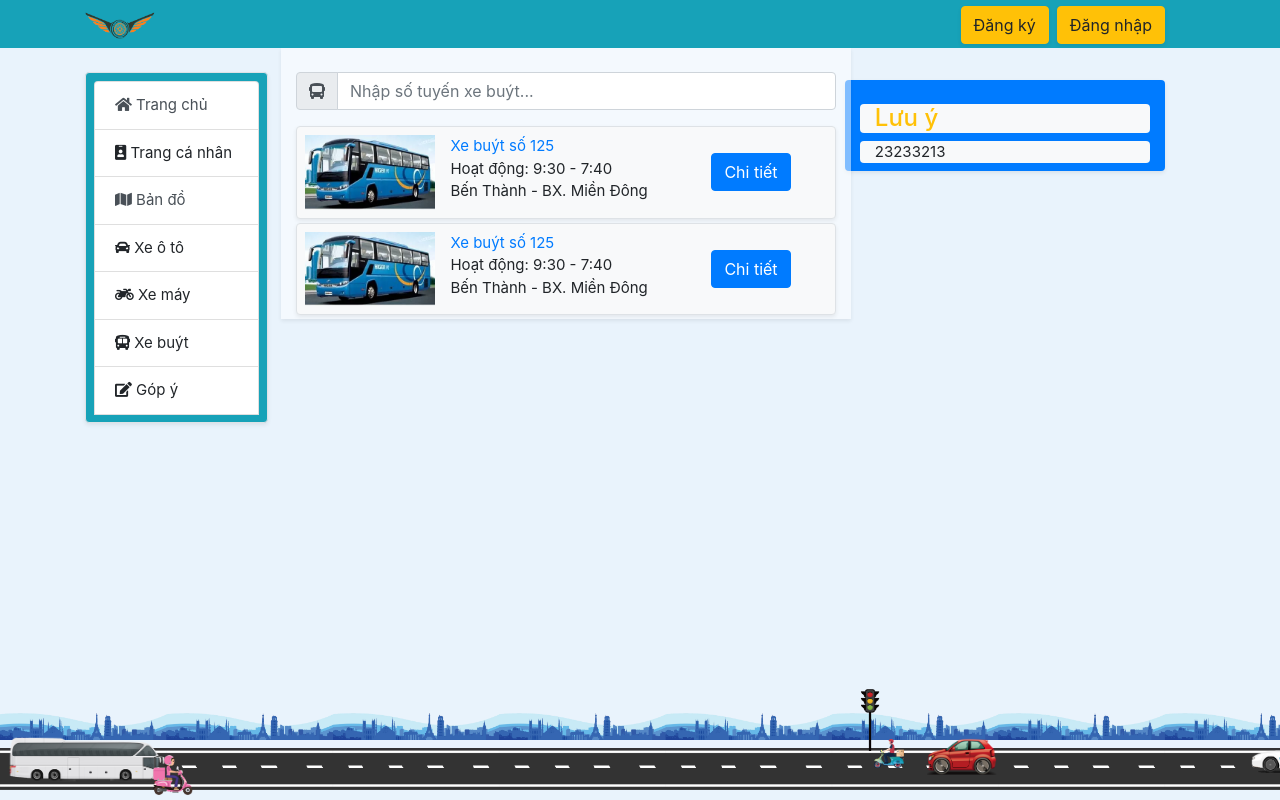
After one commit to noname2103/giaothong, a Laravel app: page /bussearch in a window 1280 px wide. The commit adds this page. Run offline with Laravel 8, Linux system fonts and the light colour scheme; some libraries are stand-ins or nearby versions.

Commit message:
xebus
xebus

```diff
--- a/app/Http/Controllers/UserController.php
+++ b/app/Http/Controllers/UserController.php
@@ -181,4 +181,9 @@ class UserController extends Controller
 
         return "Cám ơn bạn đã thông báo tình hình giao thông!";
     }
+    // Trang tra cuu tuyen xe buyt
+    public function BusSearch()
+    {
+        return view('users.bus.bussearch');
+    }
 }
--- /dev/null
+++ b/resources/views/users/bus/bussearch.blade.php
@@ -0,0 +1,38 @@
+@extends('users.layout.navbar')
+
+@section('content')
+
+<div class="mt-5 pt-4 col-12 col-sm-12 col-lg-6 newfeed ml-sm-0 shadow-sm" style="background-color: rgba(255, 255, 255, 0.5);">
+
+    <div class="">
+        <div class="input-group mb-3">
+            <div class="input-group-prepend">
+              <span class="input-group-text"><i class="fas fa-bus"></i></span>
+          </div>
+          <input type="text" class="form-control" placeholder="Nhập số tuyến xe buýt...">
+      </div>
+  </div>
+  <div>
+    <div class="bg-light rounded row shadow-sm border p-2 m-0 mb-1">
+        <div class="col-3 p-0 align-self-center"> <img src="img/busimg.jpg" alt="" class="img-fluid"></div>
+        <div class="col-6"><a href="">Xe buýt số 125</a><br>Hoạt động: 9:30 - 7:40<br>Bến Thành - BX. Miền Đông</div>
+        <div class="col-3 align-self-center"><a href="" class="btn btn-primary align-middle">Chi tiết</a></div>
+    </div>
+    <div class="bg-light rounded row shadow-sm border p-2 m-0 mb-1">
+        <div class="col-3 p-0 align-self-center"> <img src="img/busimg.jpg" alt="" class="img-fluid"></div>
+        <div class="col-6"><a href="">Xe buýt số 125</a><br>Hoạt động: 9:30 - 7:40<br>Bến Thành - BX. Miền Đông</div>
+        <div class="col-3 align-self-center"><a href="" class="btn btn-primary align-middle">Chi tiết</a></div>
+    </div>
+</div>
+</div>
+<!-- Noi quy di xe buyt -->
+<div class=" pt-4 col-0 col-sm-0 col-lg-3 ml-sm-0 bg-primary d-none d-sm-none d-lg-block rounded shadow-sm" style="position: fixed; top: 10%; right: 9%;">
+    <div class="col-12 bg-light rounded align-self-center">
+        <h4 class="text-warning">Lưu ý</h4>
+    </div>
+    <div class="col-12 bg-light rounded mb-2">
+    23233213
+    </div>
+</div>
+
+@endsection
--- a/resources/views/users/layout/navbar.blade.php
+++ b/resources/views/users/layout/navbar.blade.php
@@ -77,7 +77,7 @@
 
 						<a class="list-group-item list-group-item-action" id="bus"><i class="fas fa-bus-alt"></i> Xe buýt</a>
 						<span id="showbus" class="rounded-0" style="display: none">
-							<a href="#" class="list-group-item list-group-item-action pl-5 rounded-0 border-bottom-0"><i class="fas fa-search-location"></i> Tra cứu</a>
+							<a href="{{route('BusSearch')}}" class="list-group-item list-group-item-action pl-5 rounded-0 border-bottom-0"><i class="fas fa-search-location"></i> Tra cứu</a>
 							<a href="#" class="list-group-item list-group-item-action pl-5 rounded-0 border-bottom-0"><i class="fas fa-map-marker-alt"></i></i> Tìm đường</a>
 							<a href="#" class="list-group-item list-group-item-action pl-5 rounded-0 border-bottom-0"><i class="fas fa-info-circle"></i> Báo cáo xe</a>
 						</span>
--- a/routes/web.php
+++ b/routes/web.php
@@ -35,3 +35,5 @@
 Route::get('map','UserController@ViewMap')->name('ViewMap');
 // Ping ket xe
 Route::get('pingtraffic{lat}/{lon}','UserController@PingTraffic')->name('PingTraffic');
+// Tra cuu tuyen xe buyt
+Route::get('bussearch','UserController@BusSearch')->name('BusSearch');
```
Also changed, not shown: public/img/busimg.jpg (added).
